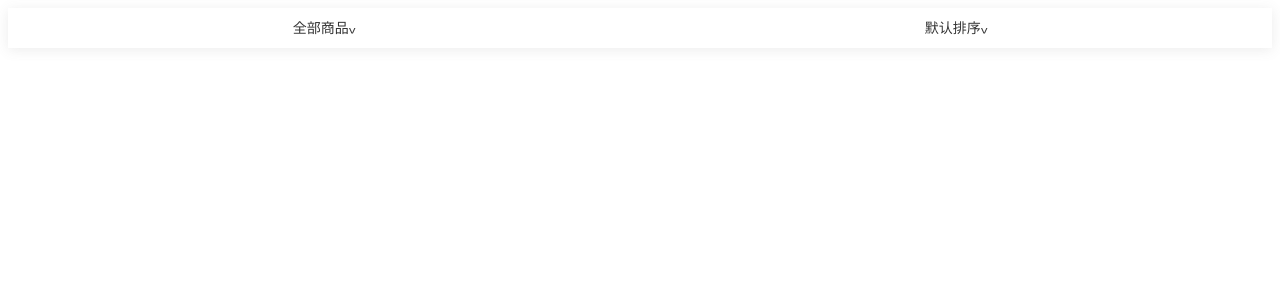
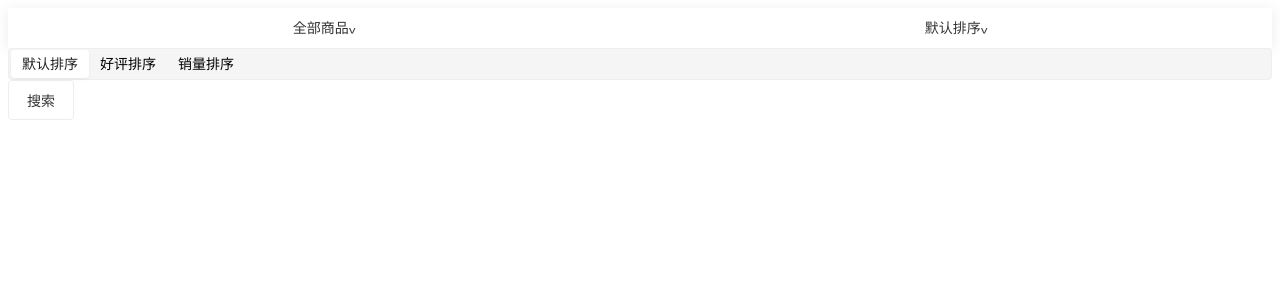
Before and after one commit to zoujinglong666/vuxui, a Vue app: page / in a window 1280 px wide. Shown: the top 300 px of the page. Built offline with nearby package versions, Linux system fonts and the light colour scheme.

Commit message:
修改下拉菜单组件点击外部元素报错问题

```diff
--- a/src/App.vue
+++ b/src/App.vue
@@ -1,22 +1,20 @@
 <template>
-<div>
-  <vux-drop-down-menu>
-    <vux-drop-down-menu-item v-model="value" :options="option"></vux-drop-down-menu-item>
-    <vux-drop-down-menu-item v-model="value2" :options="option2"></vux-drop-down-menu-item>
-  </vux-drop-down-menu>
-
-
-  <!--  <vux-drop-down-menu style="margin-top: 200px" direction="up">-->
-  <!--    <vux-drop-down-menu-item v-model="value" :options="option"></vux-drop-down-menu-item>-->
-  <!--    <vux-drop-down-menu-item v-model="value2" :options="option2"></vux-drop-down-menu-item>-->
-  <!--  </vux-drop-down-menu>-->
-</div>
+  <div>
+    <vux-drop-down-menu>
+      <vux-drop-down-menu-item v-model="value" :cols="5" :options="option"></vux-drop-down-menu-item>
+      <vux-drop-down-menu-item v-model="value2" :options="option2"></vux-drop-down-menu-item>
+    </vux-drop-down-menu>
+    <vux-segmented v-model="value2" :options="option2" label="text" prop="value"></vux-segmented>
+    <vux-button>搜索</vux-button>
+  </div>
 </template>
 
 <script>
 
 
 export default {
+  components: {},
+
 
   data() {
     return {
@@ -29,7 +27,7 @@ export default {
       option: [
         {text: '全部商品', value: 'A'},
         {text: '新款商品', value: 'B'},
-        {text: '活动商品', value: 'C'},
+        {text: '活动商品', value: 'C'}
       ],
       option2: [
         {text: '默认排序', value: 'a'},
--- a/src/packages/button/src/index.vue
+++ b/src/packages/button/src/index.vue
@@ -29,7 +29,6 @@
           @click="handleBtnClick($event)"
 
   >
-
     <span v-if="loading">
       <i :class="[loading?`vux-loading-${loadingType}`:'']">
       </i>
@@ -244,24 +243,19 @@ export default {
 
 .vux-data-button {
   position: relative;
-  display: inline-block;
-  letter-spacing: normal;
-  white-space: nowrap;
   background: #fff;
   border: 1px solid #DCDFE6;
+  display: inline-flex;
+  align-items: center;
+  justify-content: center;
   color: #606266;
   text-align: center;
   box-sizing: border-box;
   outline: 0;
+  border-radius: 4px;
+  font-size: 14px;
   margin: 0;
-  transition: .1s;
-  font-weight: 500;
-  border-radius: 2px;
-  cursor: pointer;
-  -webkit-appearance: none;
-  -moz-user-select: none;
-  -webkit-user-select: none;
-  -ms-user-select: none;
+  padding: 0;
 
   &.primary {
     color: #fff;
--- a/src/packages/dropDownMenu/src/index.vue
+++ b/src/packages/dropDownMenu/src/index.vue
@@ -2,10 +2,13 @@
   <div ref="Rect" class="vux-down-menu">
     <div v-for="(item,key) in titleList" :key="key" class="vux-drop-down-menu title"
          @click="handleClickTitle(key)">
-      <span :class="[disableStyle(item,key)]" :style="{color:activeColorStyle(item,key)?activeColor:''}"
+      <span :class="[disableStyle(item,key)]" :style="{color:activeColorStyle(item,key)}"
+            class="ellipsis"
             style="font-weight: 500">{{ item.text }}</span>
-      <span :class="[disableStyle(item,key),activeColorStyle(item,key)?'down':'up']"
-            :style="{color:activeColorStyle(item,key)?activeColor:'' }" class="icon">^</span>
+      <!--       x-icon 这里使用的是svg   颜色填充  fill-->
+      <span :class="[disableStyle(item,key),activeColorSelect(item,key)?'down':'up']"
+            :style="{color:activeColorStyle(item,key)}"
+            class="icon" size="16" type="ios-arrow-up">^</span>
     </div>
     <slot></slot>
   </div>
@@ -28,7 +31,7 @@ export default {
   props: {
     activeColor: {
       type: String,
-      default: '#0068FF'
+      default: '#0068ff'
     },
     direction: {
       type: String,
@@ -47,36 +50,34 @@ export default {
     this.renderTitle()
   },
   mounted() {
-    const _this = this;
     this.updateOffset()
     this.renderTitle()
-    window.addEventListener("resize", this.updateOffset);
-    window.addEventListener("click", function (evt) {
-      const rect = _this.$refs.Rect;
-      if (!rect.contains(evt.target)) {
-        _this.$children.forEach(item => {
+    window.addEventListener("resize", this.updateOffset, true);
+    window.addEventListener('click', (e) => {
+      //点击外部元素也就是除了遮罩以及点击区域title
+      const rect = this.$refs.Rect;
+      if (rect && !rect.contains(e.target)) {
+        this.$children.forEach(item => {
           item.toggle(false)
-        })
-
+        });
       }
 
 
-    });
+    })
 
   },
   methods: {
-
     activeColorStyle(item, index) {
+      return this.activeColorSelect(item, index) ? this.activeColor : ''
+    },
+    activeColorSelect(item, index) {
       //打开之后title高亮
       if (this.$children[index].isOpen) {
         return item.value == this.$children[index].value;
       }
     },
     disableStyle(item, index) {
-      if (this.$children[index].disabled) {
-        return 'disabled'
-      }
-
+      return this.$children[index].disabled ? 'disabled' : '';
     },
     //获取每个value的值显示的title
     renderTitle() {
@@ -89,6 +90,7 @@ export default {
     },
 
     updateOffset() {
+
       //获取边距
       const rect = useRect(this.$refs.Rect);
       const {top, bottom} = rect;
@@ -97,11 +99,9 @@ export default {
       } else {
         this.offset = window.innerHeight - top;
       }
-
     },
 
     handleClickTitle(active) {
-
       if (this.$children[active].disabled) {
         return
       }
@@ -120,7 +120,6 @@ export default {
   },
   beforeDestroy() {
     window.removeEventListener('resize', this.updateOffset)
-    window.removeEventListener('click', this.updateOffset)
   }
 
 
@@ -129,6 +128,7 @@ export default {
 
 <style lang="less" scoped>
 .vux-down-menu {
+  z-index: 9999;
   display: flex;
   align-items: center;
   justify-content: space-around;
@@ -138,6 +138,28 @@ export default {
 
 
 }
+
+
+.vux-drop-down-menu {
+  &.title {
+    background-color: #ffffff;
+    width: 100%;
+    display: flex;
+    align-items: center;
+    justify-content: center;
+    text-align: center;
+    height: 40px;
+    line-height: 40px;
+    font-size: 14px;
+    color: #333;
+    font-weight: 500;
+    min-width: 0;
+
+  }
+
+
+}
+
 
 .disabled {
   opacity: 0.6 !important;
@@ -155,24 +177,4 @@ export default {
   }
 }
 
-.vux-drop-down-menu {
-  &.title {
-    background-color: #ffffff;
-    width: 100%;
-    display: flex;
-    align-items: center;
-    justify-content: center;
-    text-align: center;
-    height: 40px;
-    line-height: 40px;
-    font-size: 14px;
-    color: #333;
-    font-weight: 500;
-    min-width: 0;
-    z-index: 9999;
-
-  }
-
-}
-
 </style>
--- a/src/packages/index.js
+++ b/src/packages/index.js
@@ -4,6 +4,7 @@ import Vue from "vue";
 import vuxAvatar from "./avatar/index"
 import vuxDropDownMenuItem from "./dropDownMenuItem/index"
 import vuxDropDownMenu from "./dropDownMenu/index"
+import VuxSegmented from "./segmented/index"
 import vuxButton from "./button/index"
 import vuxTag from "./tag/index"
 import vuxSwitch from './switch/index'
@@ -23,6 +24,7 @@ import transitionHeight from './transitionHeight/index'
 // 将各个封装的组件使用一个数组保存，便于统一注册
 const components = [
     vuxAvatar,
+    VuxSegmented,
     vuxDropDownMenuItem,
     vuxDropDownMenu,
     vuxDrawer,
--- /dev/null
+++ b/src/packages/segmented/index.js
@@ -0,0 +1,3 @@
+import VuxSegmented from './src/index'
+
+export default VuxSegmented
--- /dev/null
+++ b/src/packages/segmented/src/index.vue
@@ -0,0 +1,162 @@
+<template>
+  <div class="vux-segmented-group">
+    <label v-for="(item,index) in options" :key="index" ref="segmented"
+           :class="[disabledStyle(item,index),selectedStyle(item,index)]"
+           class="vux-segmented-label">
+      <input class="vux-segmented-input" type="radio" @click="handleClickLabel(item,index)">
+      <div class="vux-segmented-item-label">{{ prop ? item[label] : item }}</div>
+    </label>
+  </div>
+</template>
+
+<script>
+export default {
+  name: "vuxSegmented",
+  data() {
+    return {
+      singleData: '',
+    }
+  },
+  model: {
+    prop: 'value'
+  },
+  props: {
+    disabled: {
+      type: Boolean
+    },
+    cancellable: {
+      type: Boolean
+    },
+    prop: {
+      type: String,
+    },
+    label: {
+      type: String,
+      default: 'label'
+    },
+    //这里直接使用多个类型，默认值不需要，
+    value: {
+      type: [String, Number, Array, Boolean]
+    },
+
+
+    options: {
+      type: Array,
+      default: () => []
+    }
+  },
+  computed: {
+
+    singleDataCom() {
+      if (this.prop) {
+        this.singleData = this.options.find(it => it[this.prop] == this.value);
+      } else {
+        this.singleData = this.value;
+      }
+      return this.singleData
+    }
+  },
+  methods: {
+
+    selectedStyle(item) {
+      if (item === this.singleDataCom) {
+        return 'vux-segmented-item-selected'
+      }
+    },
+    disabledStyle(item) {
+      if (this.disabled || item.hasOwnProperty('disabled') && item.disabled) {
+        return 'vux-segmented-item-disabled'
+      }
+    },
+
+    handleClickLabel(item, index) {
+      console.log(this.$refs.segmented);
+
+      // this.startWidth=item;
+      this.singleData = this.cancellable && this.singleData === item ? '' : item;
+      if (!this.cancellable) {
+        this.singleData = item;
+      }
+      if (this.prop) {
+        this.$emit('input', this.singleData[this.prop])
+        this.$emit('change', this.singleData[this.prop])
+      } else {
+        this.$emit('input', this.singleData)
+        this.$emit('change', this.singleData)
+      }
+
+    }
+  }
+}
+</script>
+
+<style lang="less" scoped>
+.vux-segmented-group {
+  position: relative;
+  display: flex;
+  justify-items: flex-start;
+  width: 100%;
+  transition: all 0.3s linear;
+  align-items: center;
+  height: 32px;
+  line-height: 32px;
+  border-radius: 4px;
+  border: 1px solid #eee;
+  background-color: #f5f5f5;
+  padding: 2px;
+  box-sizing: border-box;
+
+  .vux-segmented-label {
+    transition: all 0.3s cubic-bezier(.645, .045, .355, 1);
+    position: relative;
+    text-align: center;
+    cursor: pointer;
+    border-radius: 4px;
+    overflow: hidden;
+    white-space: nowrap;
+    text-overflow: ellipsis;
+    min-height: 28px;
+    line-height: 28px;
+    padding: 0 11px;
+
+
+    &.vux-segmented-item-selected {
+      background-color: #fff;
+      color: rgba(0, 0, 0, .88);
+      box-shadow: 0 1px 2px 0 rgba(0, 0, 0, 0.03), 0 1px 6px -1px rgba(0, 0, 0, 0.02), 0 2px 4px 0 rgba(0, 0, 0, 0.02);
+      transition: all 0.3s cubic-bezier(.645, .045, .355, 1);
+    }
+
+    &.vux-segmented-item-disabled {
+      opacity: 0.6 !important;
+      cursor: not-allowed !important;
+    }
+
+
+    &::after {
+      content: "";
+      position: absolute;
+      width: 100%;
+      height: 100%;
+      top: 0;
+      inset-inline-start: 0;
+      border-radius: 4px;
+
+      transition: background-color .2s;
+    }
+  }
+
+
+  //隐藏input
+  .vux-segmented-input {
+    position: absolute;
+    inset-block-start: 0;
+    inset-inline-start: 0;
+    width: 0;
+    height: 0;
+    opacity: 0;
+    pointer-events: none;
+  }
+}
+
+</style>
```
Also changed, not shown: src/packages/checkBoxGroup.vue (deleted, +0 -36 lines), src/packages/dropDownMenuItem/src/index.vue (+155 -40 lines), src/packages/avatar/src/index.vue (line endings or trailing spaces).
